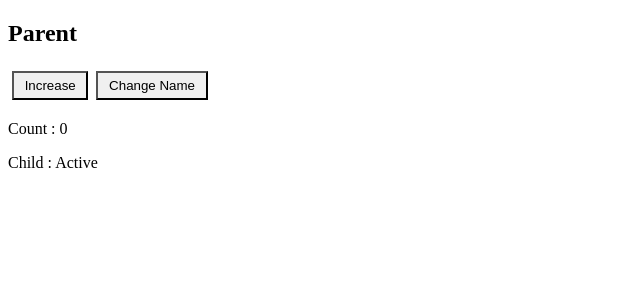
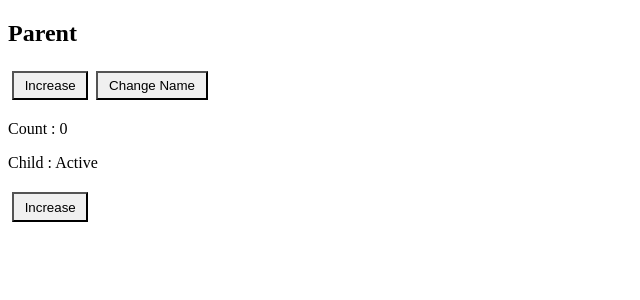
Before and after one commit to angela5825/frontend_study, a React (Vite) app: page / in a window 1280 px wide. Shown: the top 300 px of the page, without its empty margins (0-640 px from the left). Built offline with nearby package versions, Linux system fonts and the light colour scheme.

Commit message:
✨ useCallback 기본 사용법 작성(React.Memo와 같이 사용)

```diff
--- a/src/App.jsx
+++ b/src/App.jsx
@@ -1,9 +1,25 @@
-import { useMemo, useState } from "react";
+import { useMemo, useState, useCallback } from "react";
 import "./App.css";
 import Child from "./Count";
+/*
+useCallback
+- 함수를 메모이제이션하는 React Hook
+- 불필요한 함수 재생성을 방지하여 성능을 최적화할 때 사용
+
+함수를 전달할 때 useCallback 훅을 사용하여 전달하면
+콜백함수를  랜더링할 때 재사용하기 때문에 다른 것으로 인식하지 않음
+첫번째 인자를 함수로 받고 두번째 인자로 의존성 배열을 받는데 의존성 배열이 변경되지 않으며 이전
+함수 객체를 그대로 사용
+
+*/
+
 const App = () => {
   const [count, setCount] = useState(0);
   const [active, setActive] = useState(true);
+
+  const handleClick = useCallback(() => {
+    setCount((c) => c + 1);
+  }, []);
 
   return (
     <>
@@ -11,8 +27,8 @@ const App = () => {
       <button onClick={() => setCount(count + 1)}>Increase</button>
       <button onClick={() => setActive((a) => !a)}>Change Name </button>
       <p>Count : {count}</p>
-      <Child active={active} />
-      {/* 카운트 관련 버튼을 클릭하는데 child가 랜더링 된다. */}
+      <Child active={active} onClick={handleClick} />
+      {/* solution 함수를 저장하는 useCallback을 이용한다  */}
     </>
   );
 };
--- a/src/Count.jsx
+++ b/src/Count.jsx
@@ -1,8 +1,13 @@
 import React from "react";
 
-function Child({ active }) {
+function Child({ active, onClick }) {
   console.log("child rendered");
-  return <p>Child : {active ? "Active" : "Not Active"}</p>;
+  return (
+    <div>
+      <p>Child : {active ? "Active" : "Not Active"}</p>
+      <button onClick={onClick}>Increase</button>
+    </div>
+  );
 }
 
 export default React.memo(Child);
```
